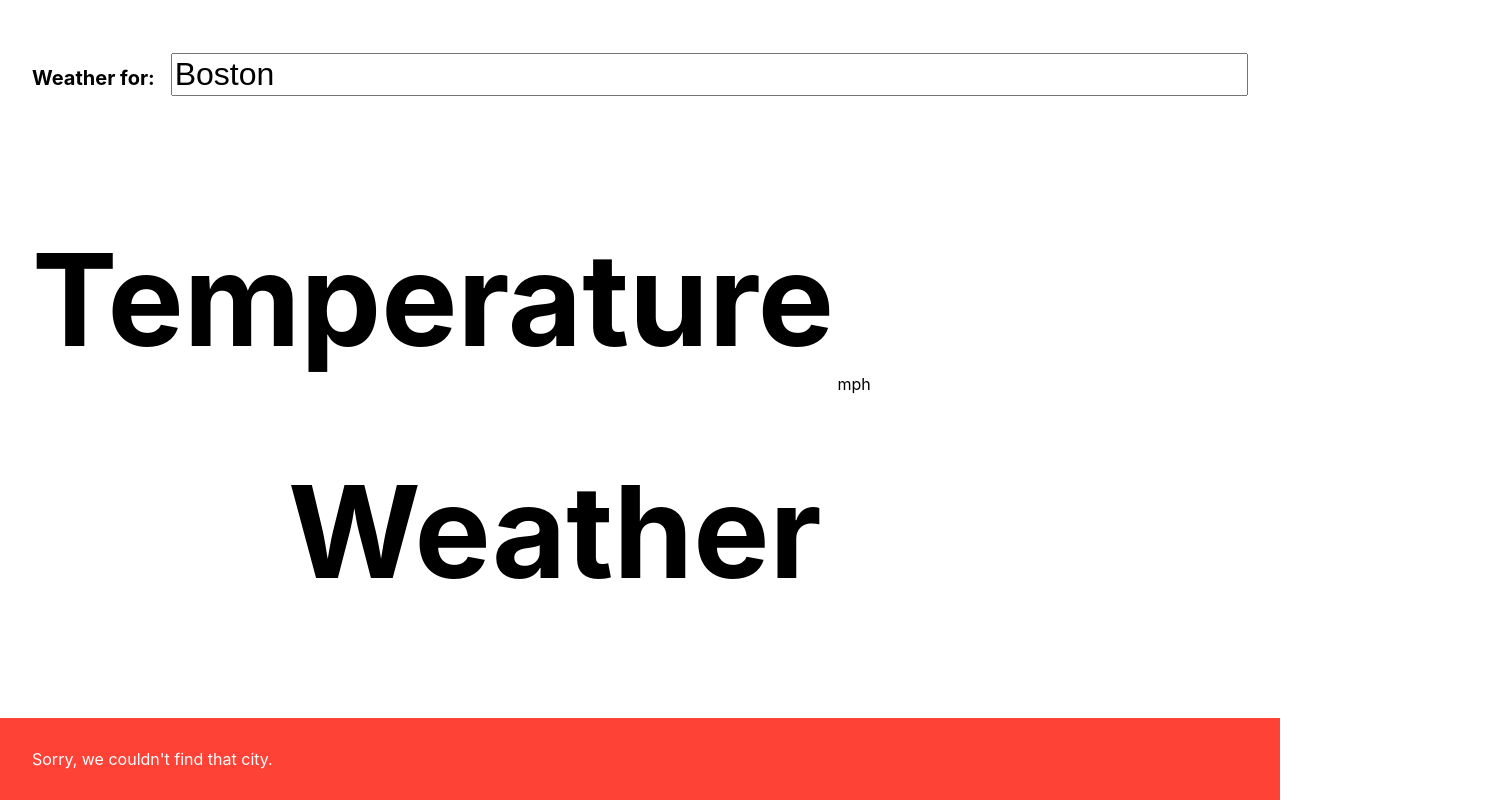
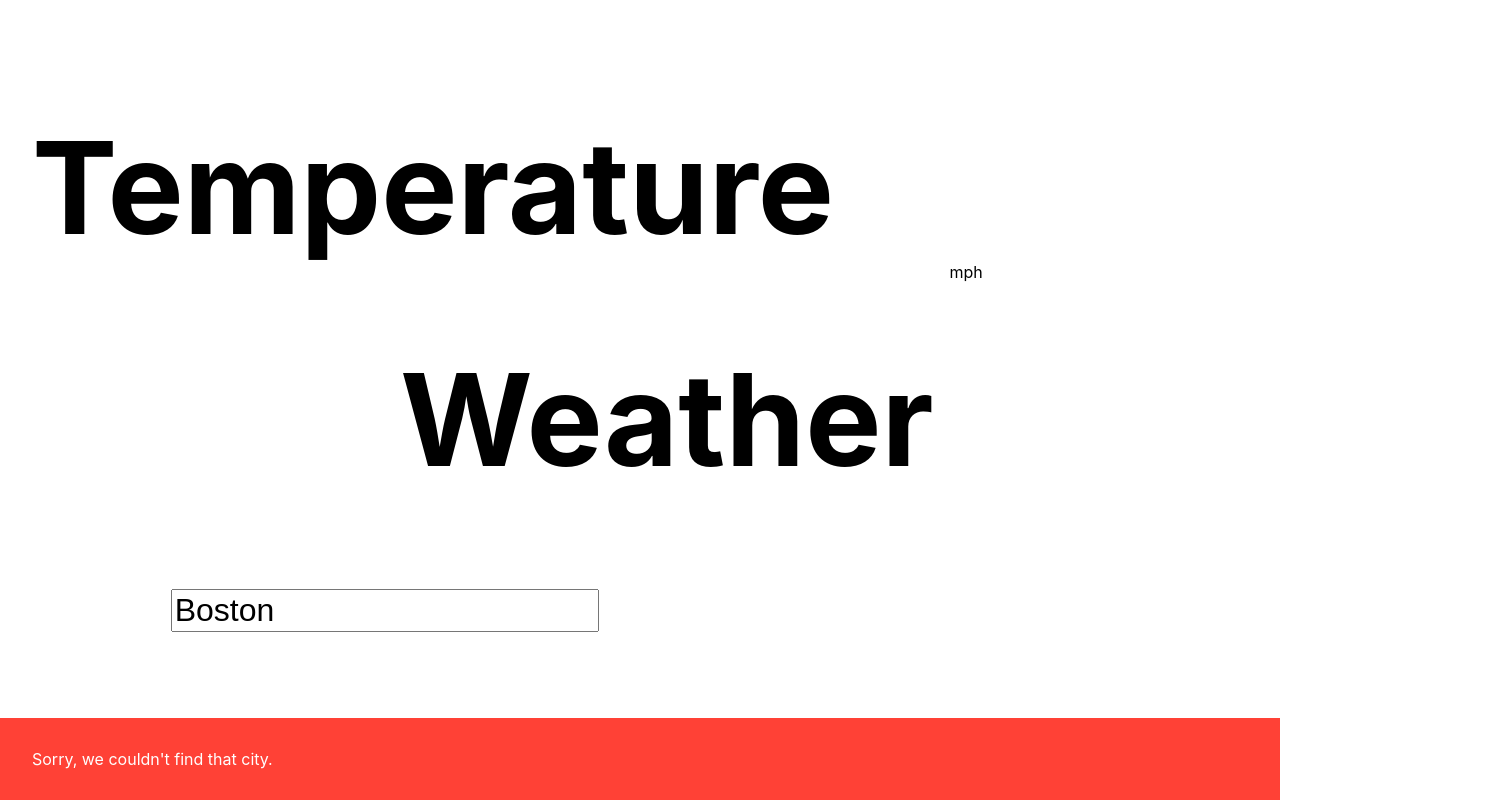
Before and after one commit to anya-fasolyak/weatherapp, a plain HTML site: page index.html in a window 1280 px wide. Shown: the whole page, 1504 px wide, since content can reach past the window. Drawn offline with Linux system fonts and the light colour scheme; no server answers.

Commit message:
committing no.2

```diff
--- a/css/main.css
+++ b/css/main.css
@@ -31,11 +31,18 @@
     font-size: 1.5em;
 }
 
+#area {
+    font-family: sans-serif;
+}
+
+text {
+    font-family: sans-serif;
+}
 
 /*Positioning*/
 
 .weatherbox {
-    margin-left: 16em;
+    margin-left: 23em;
 }
 
 /*Decor*/
@@ -91,6 +98,10 @@ margin-top: 1em;
 margin-left: -12.5em;
 }
 
+#location-search {
+    margin-top: 2em;
+}
+
 /*type */
 
 #temp {
@@ -136,4 +147,6 @@ margin-left: -12.5em;
 }
 
 
+
+
 }
--- a/index.html
+++ b/index.html
@@ -21,24 +21,17 @@
       </div>
 
       <!-- Search Box -->
-      <form id="location-search" class="pa4">
-        <h1 class="flex flex-wrap items-baseline">
-          <span class="mr3 mb2 f4">
-            Weather for:
-          </span>
-          <input type="text" id="area" value="Boston" class="flex-auto">
-        </h1>
-      </form>
+
 
       <!-- Content -->
-      <div class="pa4">
+      <div class="pl4">
         <div class="w-100 w-50-m w-third-l dn">
           <h2>Location</h2>
           <p>City: <span id="location-name"></span></p>
           <p>Country: <span id="country"></span></p>
         </div>
 
-        <div class="w-100 w-50-m flex nt5">
+        <div class="w-100 w-50-m flex mt2">
          <div>
               <h2 class="temperature">Temperature</h2>
           </div>
@@ -49,17 +42,26 @@
             </div>
         </div>
 
-        <div class="w-100 w-50-m flex nt6 weatherbox">
+        <div class="w-50-m flex nt6 weatherbox">
          <div>
               <h2 class="weather">Weather</h2>
           </div>
-          <div class="pl3 weather-copy w-100">
+          <div class="pl3 weather-copy w-15">
           <p><span id="condition"></span></p>
           <p><span id="condition-description"></span></p>
           <p><span id="wind-speed"></span>mph</p>
           </div>
         </div>
       </div>
+
+      <form id="location-search" class="pl4 pb4 nt4">
+        <h1 class="flex flex-wrap items-baseline">
+          <span class="mr3 mb2 f4 search white">
+            Weather for:
+          </span>
+          <input type="text" id="area" value="Boston">
+        </h1>
+      </form>
 
     </div>
 
```
Also changed, not shown: 1 other file.
